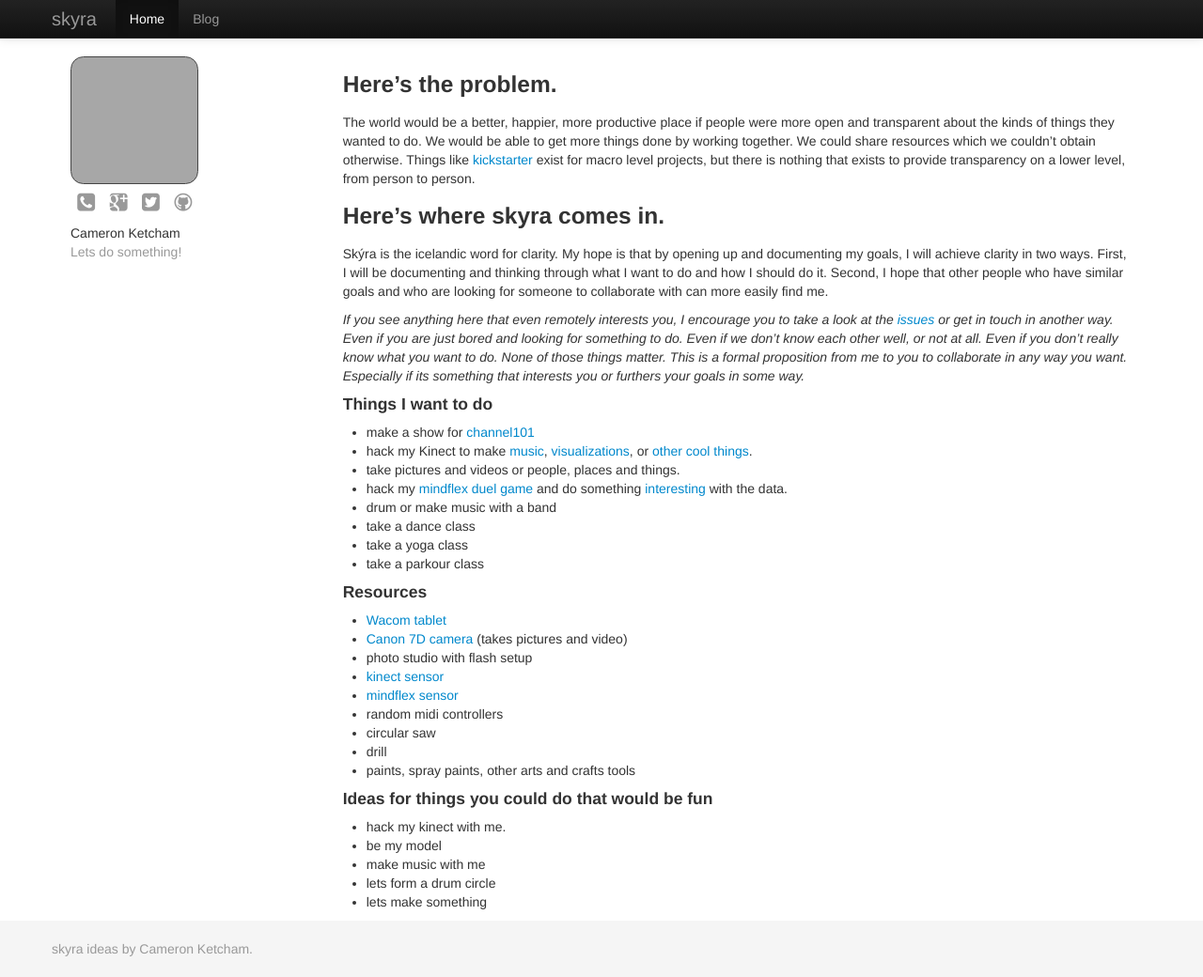
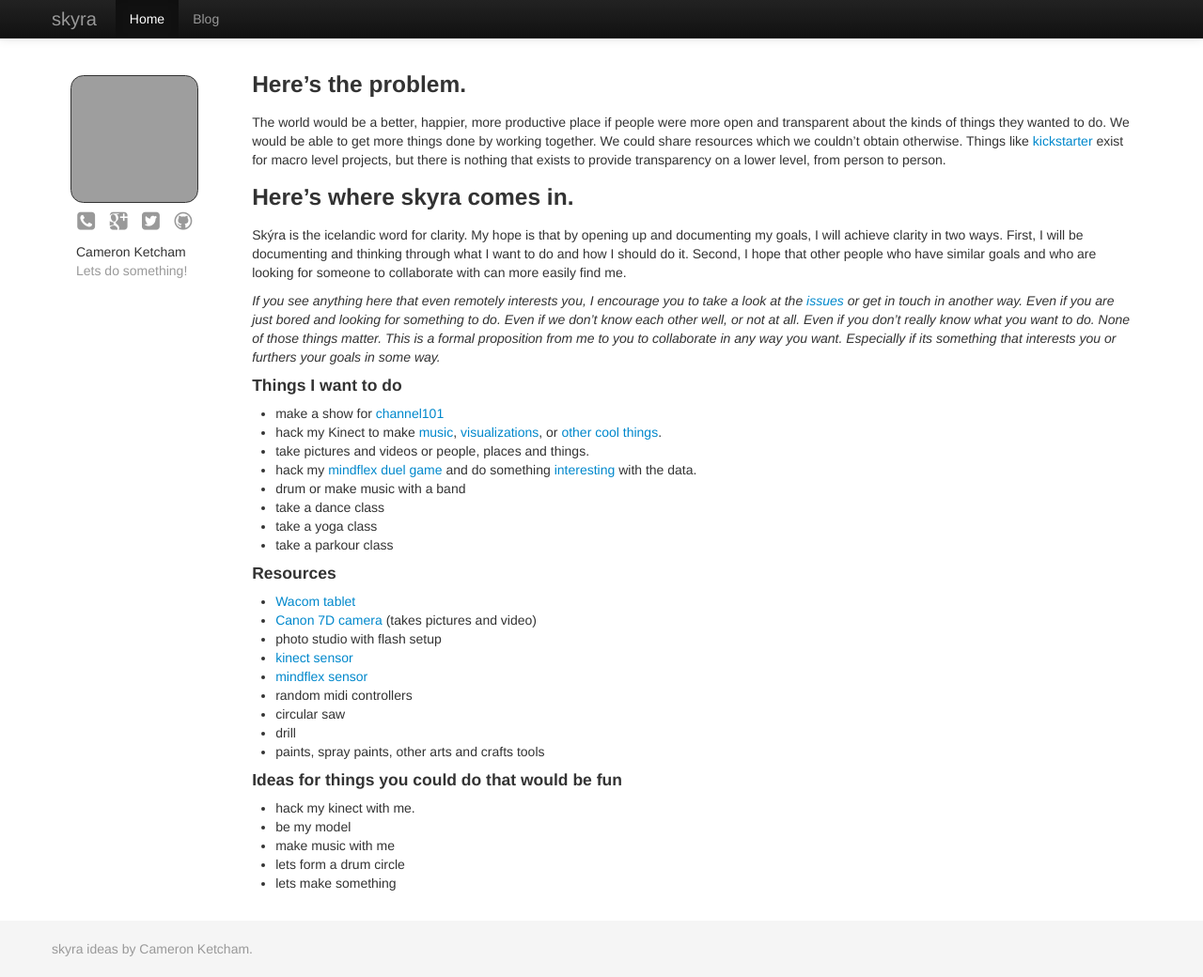
Before and after one commit to skyra/skyra.github.com, a Jekyll site: the page built from index.html, in a window 1280 px wide and 1040 px high. Shown: the whole window at 94% size. Built offline with Jekyll 4.4.1, drawn with Linux system fonts in a browser that asks for light colours; grey boxes are pictures that could not be loaded.

Commit message:
fixed responsive layout

```diff
--- a/_layouts/default.html
+++ b/_layouts/default.html
@@ -7,10 +7,10 @@
     <meta name="author" content="">
 
     <!-- Le styles -->
-    <link href="/css/bootstrap.css" rel="stylesheet">
+    <link href="/css/bootstrap.min.css" rel="stylesheet">
     <link href="/css/font-awesome.min.css" rel="stylesheet">
     <link href="/css/layout.css" rel="stylesheet">
-    <link href="/css/bootstrap-responsive.css" rel="stylesheet">
+    <link href="/css/bootstrap-responsive.min.css" rel="stylesheet">
 
     <!-- HTML5 shim, for IE6-8 support of HTML5 elements -->
     <!--[if lt IE 9]>
@@ -43,7 +43,7 @@
       <div class="container">
         <div class="container-fluid">
           <div class="row-fluid">
-            <div class="span3">
+            <div class="span2">
               <a id="avatar" href="/"></a>
 
               <ul id="social">
@@ -73,7 +73,7 @@
                 <li class="gray">Lets do something!</li>
               </ul>
             </div>
-            <div class="span9">
+            <div class="span10">
               {{content}}
             </div>
           </div>
--- a/css/layout.css
+++ b/css/layout.css
@@ -7,16 +7,18 @@
   border-radius: 10%;
   margin-bottom: 8px;
   border: 1px solid #333;
-  opacity: 0.9;
-  -webkit-transition:all 500ms ease-in;
-  -moz-transition:all 500ms ease-in;
-  -o-transition:all 500ms ease-in;
+  margin-top: 20px;
 }
 
 #social, #me {
   padding: 0;
   margin: 0 0 10px 0px;
   list-style: none outside;
+  min-width: 135px;
+}
+
+#me {
+  padding-left: 6px;
 }
 
 #social li {
@@ -38,7 +40,17 @@
 }
 
 .gray {
-color: #999;
+  color: #999;
+}
+
+
+/* Fixes for tablet size
+-------------------------------------------------- */
+
+@media (min-width: 768px) and (max-width: 979px) {
+  #social, #me, #avatar {
+    margin-left: -40px;
+  }
 }
 
 
@@ -84,6 +96,12 @@
   padding-top: 60px;
 }
 
+@media (max-width: 979px) {
+  #wrap > .container {
+    padding-top: 0px;
+  }
+}
+
 .container .credit {
   margin: 20px 0;
 }
```
